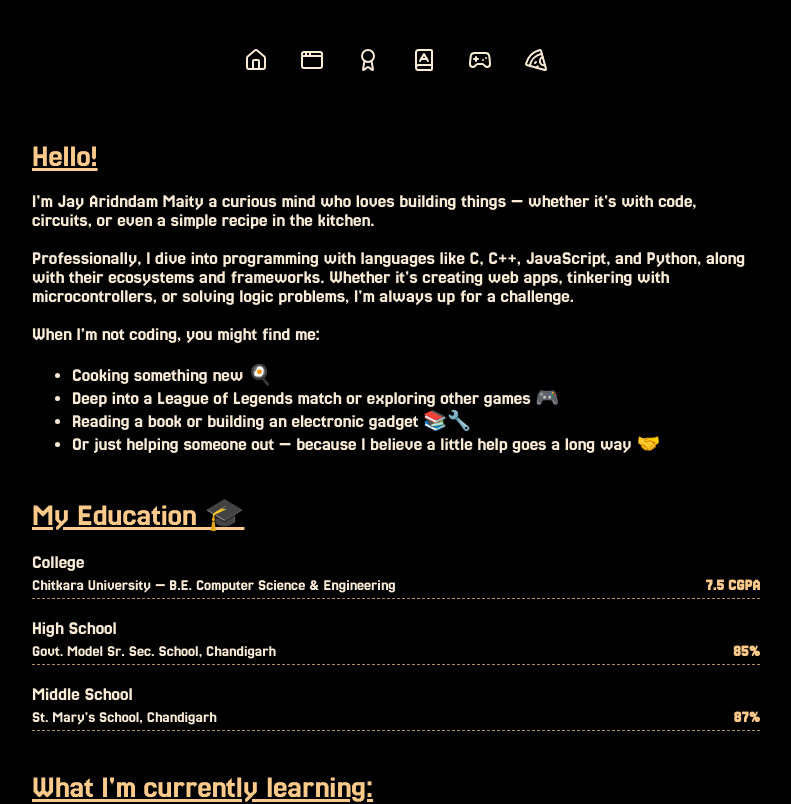
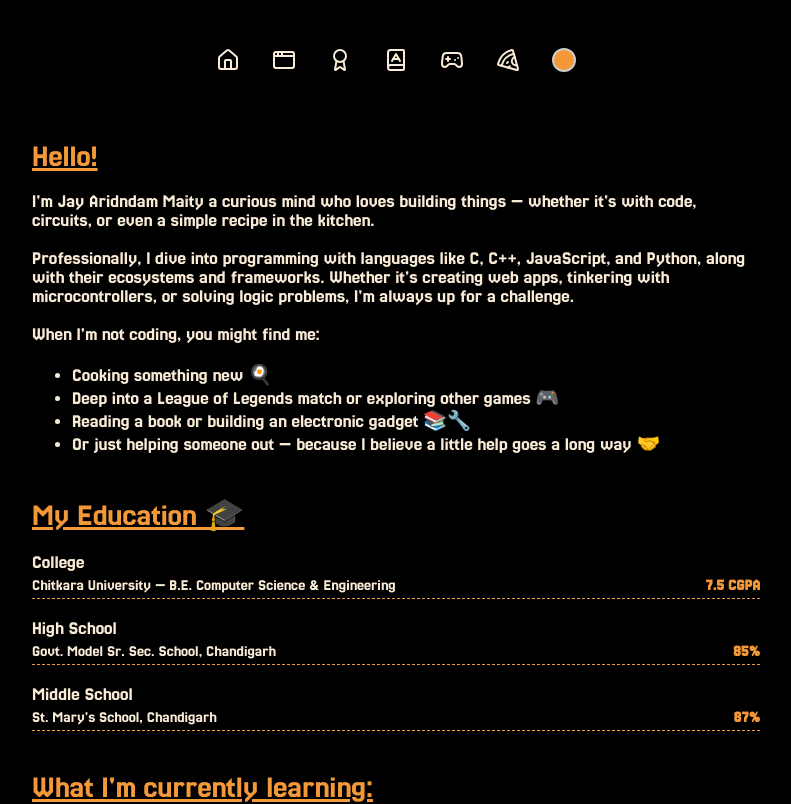
Before and after one commit to JayArindamMaity/jayarindammaity.github.io, a React (Vite) app: page /#/ in a window 1280 px wide. Shown: the top 804 px of the page, without its empty margins (244-1035 px from the left). Built offline with nearby package versions, Linux system fonts and the light colour scheme.

Commit message:
working on theme system, its trash but it works

```diff
--- a/src/components/footer/footer.css
+++ b/src/components/footer/footer.css
@@ -1,6 +1,6 @@
 .fo-main {
-  background-color: rgb(0, 0, 0);
-  color: rgb(252, 202, 138);
+  background-color: var(--background-color);
+  color: var(--primary-color);
   padding: 1rem;
   text-align: right;
   font-size: larger;
--- a/src/components/navbar/navbar.css
+++ b/src/components/navbar/navbar.css
@@ -77,6 +77,51 @@
   z-index: 10;
 }
 
+.theme-toggle {
+  position: relative;
+  cursor: pointer;
+}
+
+.theme-button {
+  width: 20px;
+  height: 20px;
+  border-radius: 50%;
+  border: 2px solid #ccc;
+  background-color: var(--primary-color, #3498db);
+  transition: transform 0.2s;
+}
+
+.theme-button:hover {
+  transform: scale(1.1);
+}
+
+.theme-dropdown {
+  position: absolute;
+  top: 32px;
+  left: -8px;
+  display: flex;
+  flex-direction: column;
+  gap: 8px;
+  background: white;
+  padding: 8px;
+  border-radius: 8px;
+  box-shadow: 0 2px 10px rgba(0, 0, 0, 0.2);
+  z-index: 999;
+}
+
+.theme-circle {
+  width: 20px;
+  height: 20px;
+  border: 2px solid #555;
+  border-radius: 50%;
+  cursor: pointer;
+  transition: transform 0.2s;
+}
+
+.theme-circle:hover {
+  transform: scale(1.2);
+}
+
 .tooltip:hover::after {
   opacity: 1;
 }
--- a/src/components/navbar/navbar.tsx
+++ b/src/components/navbar/navbar.tsx
@@ -6,11 +6,25 @@ import {
   BookA,
   Gamepad2,
   Pizza,
-  // PenBox,
 } from "lucide-react";
 import { Link } from "react-router-dom";
+import { useState } from "react";
+
+const themes = [
+  { id: "theme-default", color: "#F49939" },
+  { id: "theme-forest", color: "#2ecc71" },
+  // add more themes here
+];
 
 export default function Navbar() {
+  const [open, setOpen] = useState(false);
+
+  const switchTheme = (themeId: string) => {
+    document.body.className = ""; // Clear any existing themes
+    document.body.classList.add(themeId);
+    setOpen(false);
+  };
+
   return (
     <div className="nav-container">
       <div className="nav-main">
@@ -44,13 +58,6 @@ export default function Navbar() {
                 </span>
               </Link>
             </li>
-            {/* <li>
-              <Link to="/blog">
-                <span className="tooltip" data-tooltip="My Blog">
-                  <PenBox />
-                </span>
-              </Link>
-            </li> */}
             <li>
               <Link to="/entertainment">
                 <span className="tooltip" data-tooltip="Entertainment">
@@ -65,6 +72,21 @@ export default function Navbar() {
                 </span>
               </Link>
             </li>
+            <li className="theme-toggle">
+              <div className="theme-button" onClick={() => setOpen(!open)} />
+              {open && (
+                <div className="theme-dropdown">
+                  {themes.map((theme) => (
+                    <div
+                      key={theme.id}
+                      className="theme-circle"
+                      style={{ backgroundColor: theme.color }}
+                      onClick={() => switchTheme(theme.id)}
+                    />
+                  ))}
+                </div>
+              )}
+            </li>
           </ul>
         </div>
       </div>
--- a/src/index.css
+++ b/src/index.css
@@ -5,10 +5,20 @@
   font-style: normal;
 }
 
+:root {
+  --background-color: #000000;
+  --text-color: #FAEBD7;
+  --primary-color: #F49939;
+}
+
+.theme-forest {
+  --background-color: red;
+  --text-color: #d5f3e7;
+  --primary-color: #2ecc71;
+}
+
 body {
-  background-color: black;
-
-  color: antiquewhite;
+  background-color: var(--background-color);
   margin: 0;
   padding: 0;
 }
--- a/src/pages/home/home.css
+++ b/src/pages/home/home.css
@@ -1,7 +1,7 @@
 .home-main {
   margin-top: 15vh;
   padding-bottom: 10vh;
-  color: antiquewhite;
+  color: var(--text-color);
 }
 
 .home-content {
@@ -16,14 +16,14 @@
   margin-bottom: 20px;
   font-size: xx-large;
   font-family: "mycustomfont", sans-serif;
-  color: rgb(252, 202, 138);
+  color: var(--primary-color);
 }
 
 .section-title {
   font-size: larger;
   font-weight: 600;
   font-family: "mycustomfont", sans-serif;
-  border-bottom: 2px solid antiquewhite;
+  border-bottom: 2px solid var(--text-color);
   display: inline-block;
   margin-bottom: 20px;
 }
@@ -36,7 +36,7 @@
   font-size: larger;
   font-weight: 500;
   font-family: "mycustomfont", sans-serif;
-  color: antiquewhite;
+  color: var(--text-color);
 }
 
 .edu-details {
@@ -46,7 +46,7 @@
   font-size: 16px;
   font-family: "mycustomfont", sans-serif;
   margin-top: 5px;
-  border-bottom: 1px dashed rgba(252, 203, 138, 0.685);
+  border-bottom: 1px dashed var(--primary-color);
   padding-bottom: 5px;
   color: antiquewhite;
 }
@@ -54,11 +54,11 @@
 .edu-score {
   font-weight: 600;
   font-family: "mycustomfont", sans-serif;
-  color: rgb(252, 202, 138);
+  color: var(--primary-color);
 }
 
 .learning-chead {
-  color: rgb(252, 202, 138);
+  color: var(--primary-color);
   display: flex;
   gap: 20vw;
   font-size: x-large;
```
